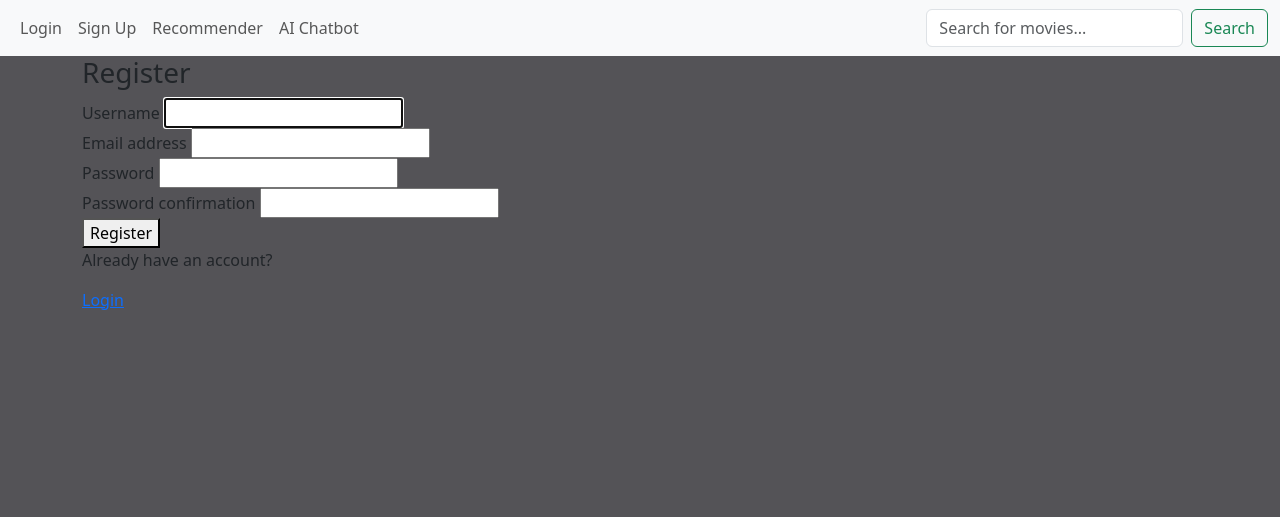
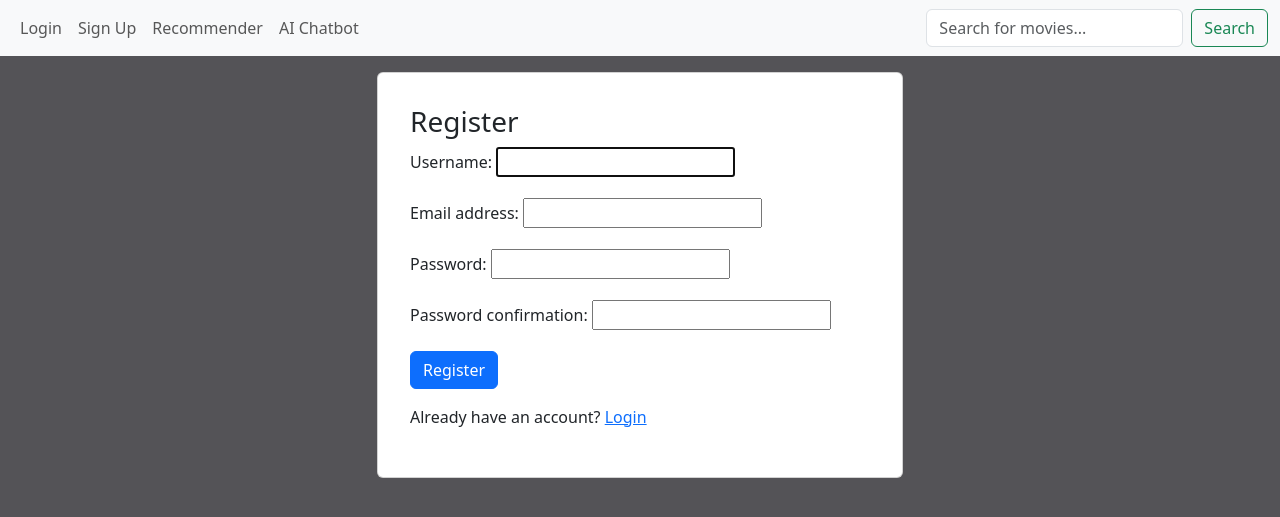
Before and after one commit to tahirkhan54321/Movie-Recommendation-Python, a Django app: page /register/ in a window 1280 px wide. Shown: the top 517 px of the page. Run offline with Django 5.2, Linux system fonts and the light colour scheme.

Commit message:
Refactored register to use bootstrap

```diff
--- a/base/templates/register.html
+++ b/base/templates/register.html
@@ -1,23 +1,42 @@
-{% extends 'base.html' %} {% block title %}{{movie.title}}{% endblock %}
+{% extends 'base.html' %}
+{% block title %}Register{% endblock %}
 {% block content %}
-<body>
-    <div class="form-container">
-        <h3>Register</h3>
+
+<div class="container">
+    <div class="row justify-content-center">
+        <div class="col-md-6 p-3">
+            <div class="card p-3">
+                <div class="card-body">
+                    <h3 class="card-title">Register</h3>
                     <form method="post" action="{% url 'register' %}">
                         {% csrf_token %}
                         {% for field in form %}
-                {{field.label}}
-                {{field}}
-                <br>
+                            <div class="mb-3">
+                                <label for="{{ field.id_for_label }}" class="form-label">{{ field.label_tag }}</label>
+                                {{ field }}
+                                {% if field.errors %}
+                                    <div class="invalid-feedback">
+                                        {{ field.errors }}
+                                    </div>
+                                {% endif %}
+                            </div>
                         {% endfor %}
-            <button type="submit">Register</button>
+                        <button type="submit" class="btn btn-primary">Register</button>
                     </form>
+
+                    {% if messages %}
                         {% for message in messages %}
-            <p id="messages">{{message}}</p>
+                            <div class="alert alert-{% if message.tags %}{{ message.tags }}{% endif %} mt-3" role="alert">
+                                {{ message }}
+                            </div>
                         {% endfor %}
-        {{form.errors}}
-        <p>Already have an account? </p><a href="{% url 'loginPage' %}">Login</a>
+                    {% endif %}
+
+                    <p class="mt-3">Already have an account? <a href="{% url 'loginPage' %}">Login</a></p>
                 </div>
-</body>
-</html>
+            </div>
+        </div>
+    </div>
+</div>
+
 {% endblock %}
```
Lines whose indentation alone changed are shown as unchanged.
